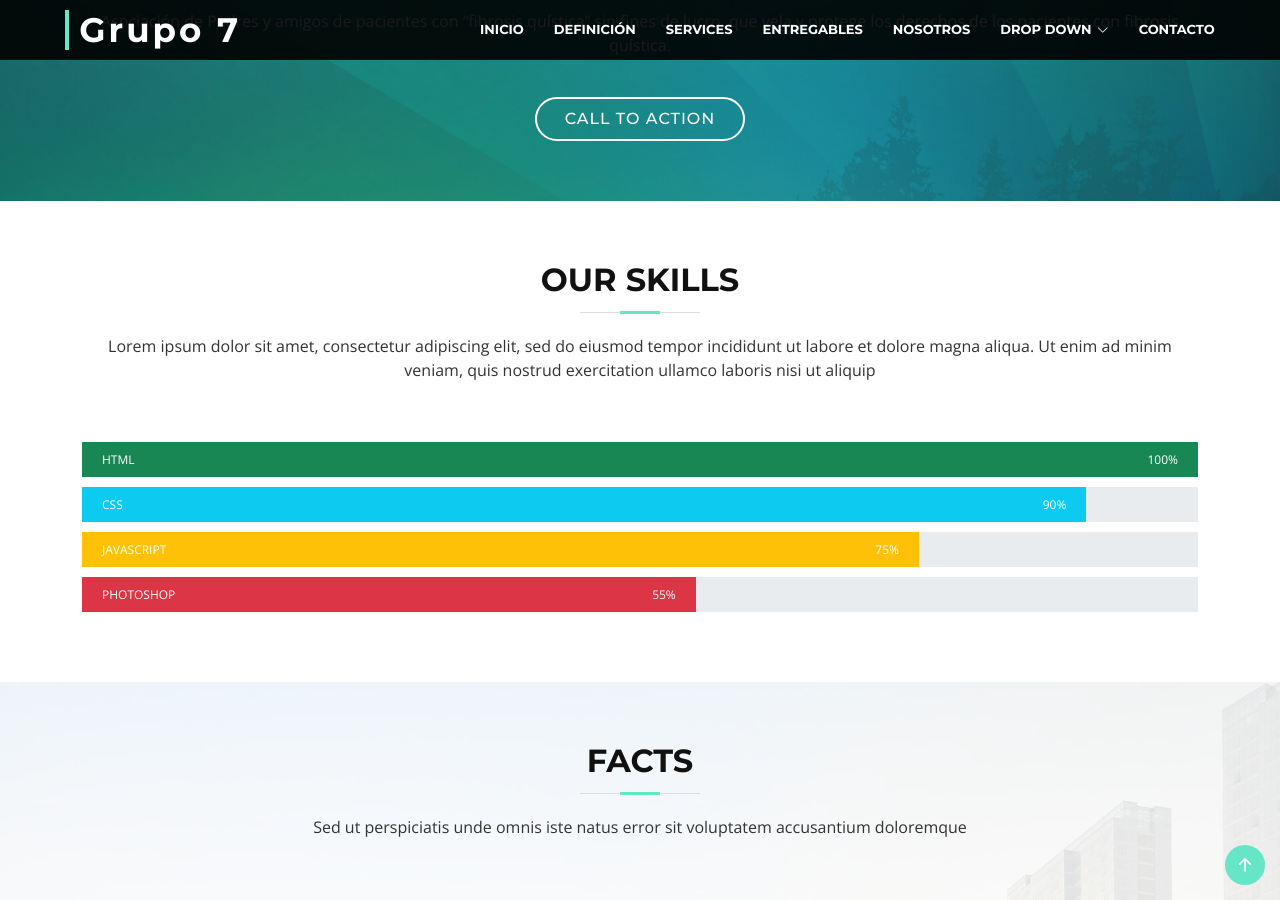
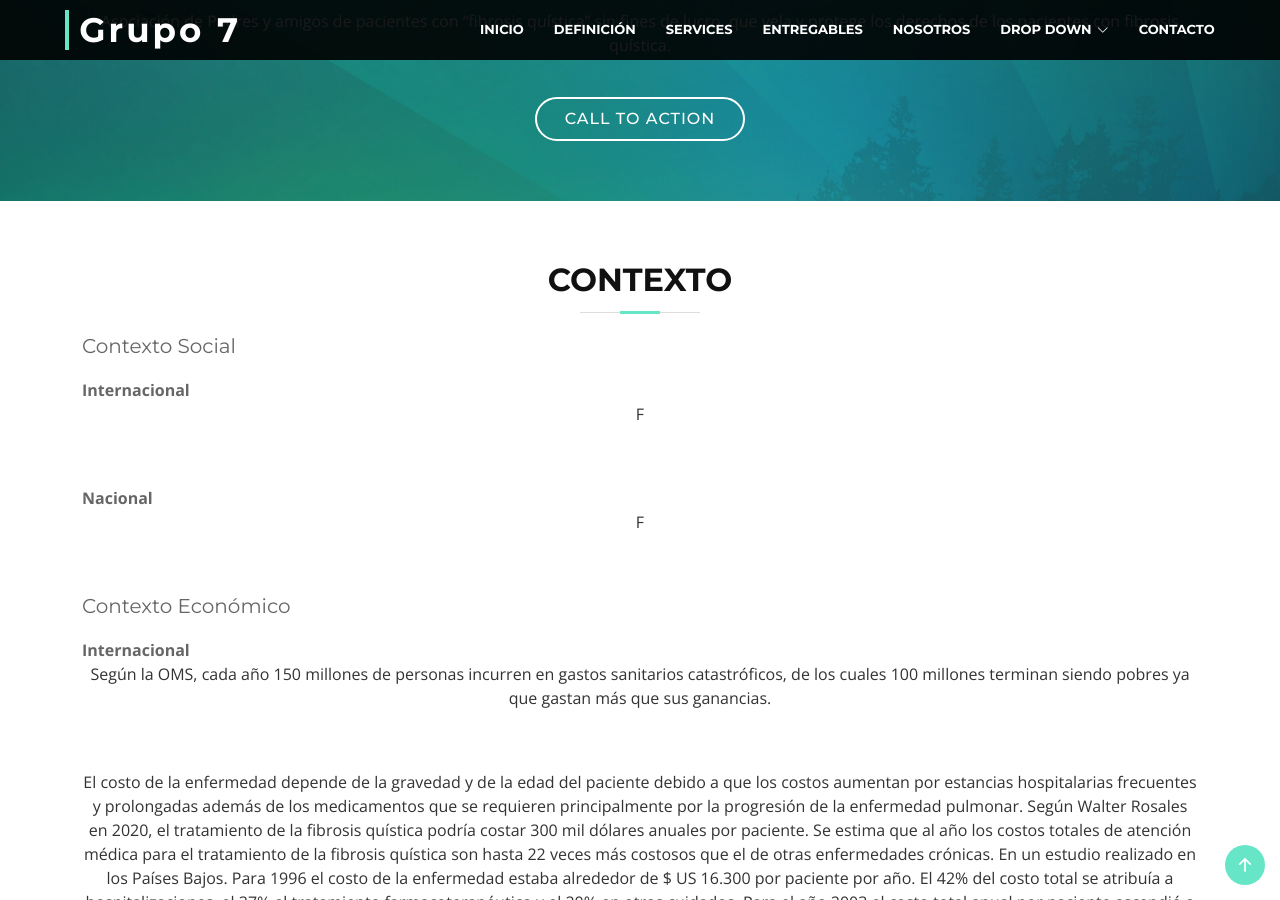
Before and after one commit to grupo7-Biodiseno/grupo7-Biodiseno.github.io, a Jekyll site: the page index.html, which Jekyll copies as it is, in a window 1280 px wide and 900 px high, scrolled down 2714 px. Built offline with Jekyll 4.4.1, drawn with Linux system fonts in a browser that asks for light colours; Markdown is read by kramdown in place of the engine named in the settings; some of the changed text lies outside the part shown.

Commit message:
contexto

```diff
--- a/index.html
+++ b/index.html
@@ -311,8 +311,23 @@
       <div class="container" data-aos="fade-up">
 
         <header class="section-header">
-          <h3>Our Skills</h3>
-          <p>Lorem ipsum dolor sit amet, consectetur adipiscing elit, sed do eiusmod tempor incididunt ut labore et dolore magna aliqua. Ut enim ad minim veniam, quis nostrud exercitation ullamco laboris nisi ut aliquip</p>
+          <h3>Contexto</h3>
+          <h5>Contexto Social</h5>
+          <strong>Internacional</strong>
+          <p>F</p>
+          <strong>Nacional</strong>
+          <p>F</p>
+          <h5>Contexto Económico</h5>
+          <strong>Internacional</strong>
+          <p>Según la OMS, cada año 150 millones de personas incurren en gastos sanitarios catastróficos, de los cuales 100 millones terminan siendo pobres ya que gastan más que sus ganancias.</p>
+          <p>El costo de la enfermedad depende de la gravedad y de la edad del paciente debido a que los costos aumentan por estancias hospitalarias frecuentes y prolongadas además de los medicamentos que se requieren principalmente por la progresión de la enfermedad pulmonar.
+            Según Walter Rosales en 2020, el tratamiento de la fibrosis quística podría costar 300 mil dólares anuales por paciente. Se estima que al año los costos totales de atención médica para el tratamiento de la fibrosis quística son hasta 22 veces más costosos que el de otras enfermedades crónicas.
+            En un estudio realizado en los Países Bajos. Para 1996 el costo de la enfermedad estaba alrededor de $ US 16.300 por paciente por año. El 42% del costo total se atribuía a hospitalizaciones, el 37% al tratamiento farmacoterapéutico y el 20% en otros cuidados.
+            Para el año 2003 el costo total anual por paciente ascendió a 27.570,56 USD, el 41% correspondía hospitalizaciones, el 59% restante correspondía a la atención ambulatoria y de este porcentaje el 47% de los costos se debía al tratamiento con fármacos.
+            Un estudio realizado en Francia evaluó costos médicos directos entre pacientes de diferentes edades, se pudo observar que el costo promedio total de la enfermedad por paciente al año es de 13.157 Euros para los pacientes pediátricos y 23.968 Euros para adultos. Esto se debe a que los adultos demandan de mayor hospitalizaciones y dispositivos médicos.
+            Pero, por otra parte, los pacientes adultos con FQ alrededor del 10% requieren un cuidador, y en estos casos el cuidador era informal. A diferencia de la población pediátrica, el 88.9 % de la población tenía un cuidador en casa siendo este informal, además el 17.1 % requirió apoyo personalizado en el colegio. La cifra de estos costos oscila entre 4.827 €.</p>
+          <strong>Nacional</strong>
+          <p>F</p>
         </header>
 
         <div class="skills-content">
```
